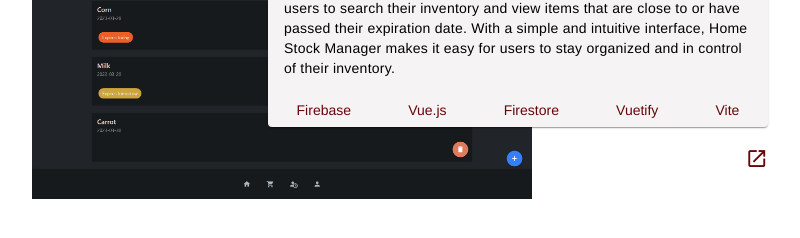
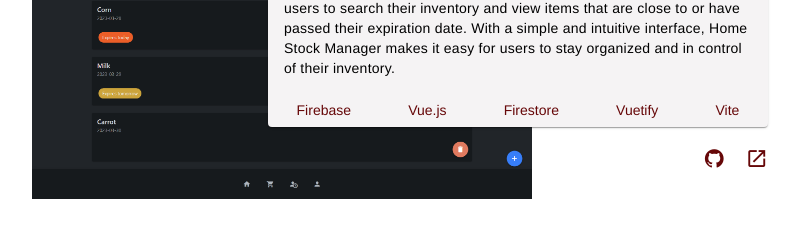
Before and after one commit to patriciohuang/portfolio, a Vue app: page / in a window 1280 px wide. Shown: the part 2217-2455 px from the top of the page, without its empty margins (192-992 px from the left). Built offline with nearby package versions, Linux system fonts and the light colour scheme.

Commit message:
upload new github link

```diff
--- a/src/components/Work.vue
+++ b/src/components/Work.vue
@@ -28,6 +28,9 @@
                     </div>
                 </v-card>
                 <div id="links">
+                    <a href="https://github.com/patriciohuang/home-stock-manager" target="_blank">
+                        <v-icon icon="mdi-github"></v-icon>
+                    </a>
                     <a href="https://home-stock-manager.vercel.app" target="_blank">
                         <v-icon icon="mdi-open-in-new"></v-icon>
                     </a>
```
